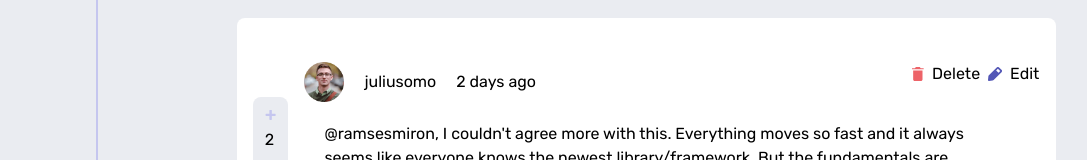
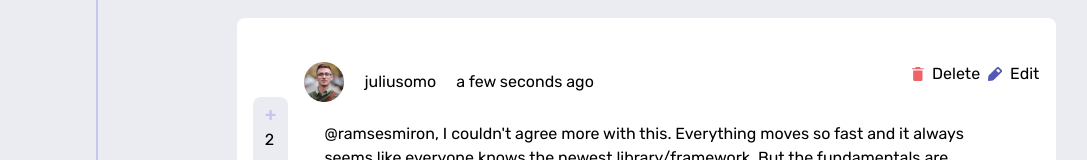
Before and after one commit to tabetommy/interactive-comments-section, a React (Create React App) app: page / in a window 1280 px wide. Shown: the part 626-786 px from the top of the page, without its empty margins (96-1183 px from the left). Built offline with nearby package versions, Linux system fonts and the light colour scheme; no server answers.

Commit message:
added dasys js to hancle time manipulation

```diff
--- a/src/components/JulioReplytemplate.js
+++ b/src/components/JulioReplytemplate.js
@@ -5,6 +5,9 @@ import iconMinus from "../images/icon-minus.svg"
 import iconDelete from "../images/icon-delete.svg";
 import iconEdit from "../images/icon-edit.svg";
 import axios from "axios";
+import dayjs from "dayjs";
+import relativeTime from "dayjs/plugin/relativeTime";
+
 
 
 const JulioReplyTemplate=({usersDataThree,reply,handleSetReply, img})=>{
@@ -50,6 +53,8 @@ const JulioReplyTemplate=({usersDataThree,reply,handleSetReply, img})=>{
         setShowUpdateBtn(true);
     }
 
+    dayjs.extend(relativeTime);
+
     return(
         <div className='relative flex justify-end w-4/5 mx-auto mt-9'>
             <div className="absolute inset-y-0 left-0 md:left-16 border-r-2 border-solid border-color1">
@@ -68,7 +73,7 @@ const JulioReplyTemplate=({usersDataThree,reply,handleSetReply, img})=>{
                                     <img src={img} alt="juliosomo" />
                                 </span>
                                 <span className="px-5">{usersDataThree.comments[1].replies[1].user.username}</span>
-                                <span>{usersDataThree.comments[1].replies[1].createdAt}</span>
+                                <span>{dayjs().fromNow()}</span>
                             </div>
                             <div className="hidden md:flex items-center mr-4">
                                 <div className='deleteIcon flex items-center' onClick={handleDelete}>
--- a/src/components/SomoReply.js
+++ b/src/components/SomoReply.js
@@ -4,6 +4,8 @@ import iconMinus from "../images/icon-minus.svg";
 import iconDelete from "../images/icon-delete.svg";
 import iconEdit from "../images/icon-edit.svg";
 import axios from 'axios';
+import dayjs from "dayjs";
+import relativeTime from "dayjs/plugin/relativeTime";
 
 const SomoReply=({usersData, julioResponse, username, handleResponse,somoReplyStyle, img })=>{
     const [count, setCount]=useState(usersData[1].score);
@@ -46,6 +48,7 @@ const SomoReply=({usersData, julioResponse, username, handleResponse,somoReplySt
         setShowUpdateBtn(false);
     }
 
+    dayjs.extend(relativeTime);
     return(
         <div className={somoReplyStyle}>
                     <div className="con-1 hidden md:block w-auto px-3 py-3 mx-4 rounded-lg">
@@ -60,7 +63,7 @@ const SomoReply=({usersData, julioResponse, username, handleResponse,somoReplySt
                                     <img src={img} alt="juliosomo" />
                                 </span>
                                 <span className="px-5">{usersData[1].user.username}</span>
-                                <span>{usersData[1].createdAt}</span>
+                                <span>{dayjs().fromNow()}</span>
                             </div>
                             <div className="hidden md:flex items-center mr-4">
                                 <div className='deleteIcon flex items-center' onClick={handleDelete}>
```
Also changed, not shown: package.json (+4 -3 lines), 9 other files (tests, documents, lock files or other folders).
